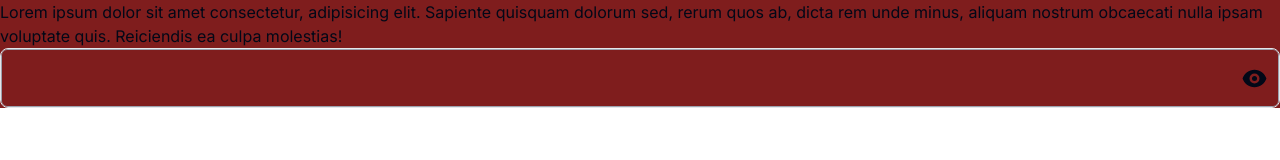
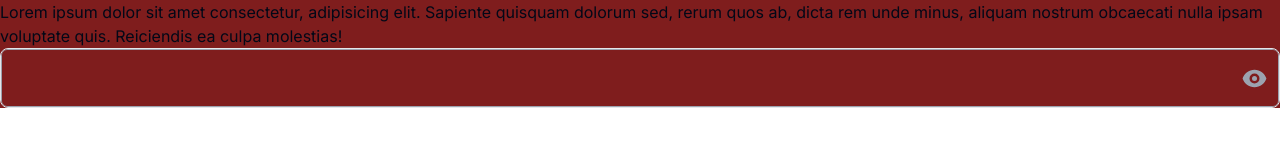
Before and after one commit to sameepmonsoon/full-stack-nextjs-project, a Next.js app: page /login in a window 1280 px wide. Shown: the top 160 px of the page. Built offline with nearby package versions, Linux system fonts and the light colour scheme.

Commit message:
icon for password added

```diff
--- a/components/Elements/CutomInputContainer/CustomInputContainer.tsx
+++ b/components/Elements/CutomInputContainer/CustomInputContainer.tsx
@@ -36,7 +36,7 @@ const labelVariant = cva(
     variants: {
       size: {
         default:
-          "absolute text-md text-gray-500 dark:text-gray-400 px-5 duration-200 transform -translate-y-[28%] top-[28%] z-10 origin-0 start-0 peer-focus:dark:text-gray-200/60 peer-placeholder-shown:translate-y-0 peer-focus:-translate-y-[28%] rtl:peer-focus:left-auto",
+          "absolute text-md  text-gray-500 dark:text-gray-400 px-5 duration-200 transform -translate-y-[28%] top-[28%] z-10 origin-0 start-0 peer-focus:dark:text-gray-200/60 peer-placeholder-shown:translate-y-0 peer-focus:-translate-y-[28%] rtl:peer-focus:left-auto",
         medium:
           "absolute text-xl text-gray-500 dark:text-gray-400 px-5 duration-200 transform -translate-y-[30%] top-[30%] z-10 origin-0 start-0 peer-focus:dark:text-gray-200/60 peer-placeholder-shown:translate-y-0 peer-focus:-translate-y-[30%] rtl:peer-focus:left-auto",
         small:
@@ -83,7 +83,7 @@ const inputVariant = cva(
 
 //variant for icon container
 const iconContainerVariant = cva(
-  `group cursor-pointer hover:bg-[#EEF0F2] hover:bg-gray-600/40 transition-all duration-300 ease-in-out absolute right-[1px] p-2 mt-auto rounded-full flex justify-center items-center`,
+  `group cursor-pointer text-gray-400 hover:bg-gray-400/10 dark:hover:bg-gray-600/40 transition-all duration-300 ease-in-out absolute right-[1px] p-2 mt-auto rounded-full flex justify-center items-center`,
   {
     variants: {
       size: {
```
